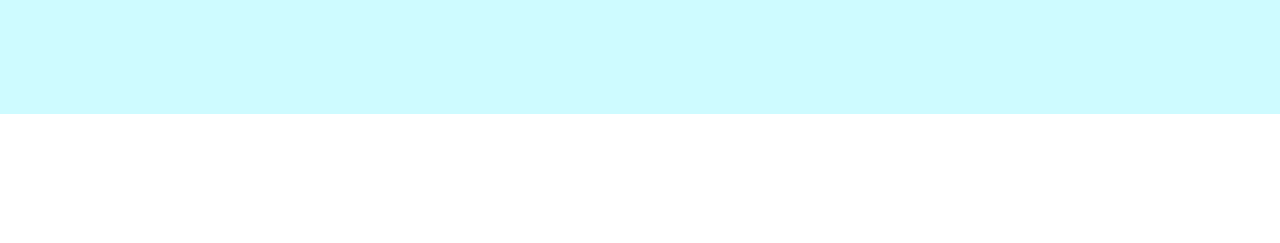
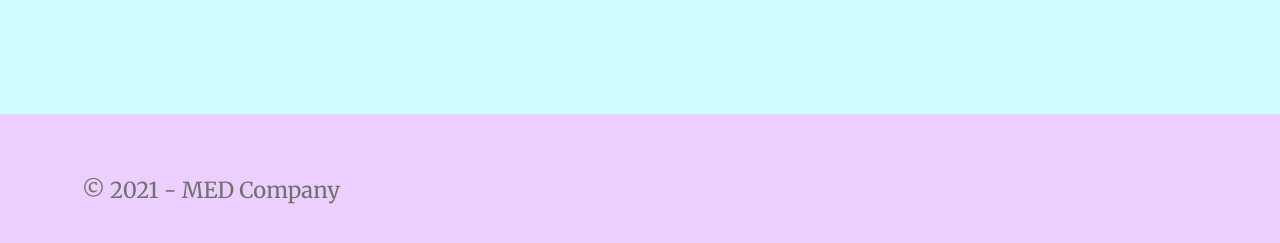
Before and after one commit to ladichriss/a_brand_new_identity, a plain HTML site: page index.html in a window 1280 px wide. Shown: the part 505-748 px from the top of the page. Drawn offline with nearby package versions, Linux system fonts and the light colour scheme.

Commit message:
Inserimento del blocco Conclusivo
Inserimento del blocco conclusivo dal colore rosa con scritta " © 2021 - MED Company "

```diff
--- a/Static/CSS/index.css
+++ b/Static/CSS/index.css
@@ -3,6 +3,9 @@
 @import url(articleText.css);
 @import url(pageTitle.css);
 @import url(button.css);
+@import url(listItem.css);
+@import url(pageSignature.css);
+
 
 .pageTitle {
     background-color: #CEFBFF;
--- /dev/null
+++ b/Static/CSS/listItem.css
@@ -0,0 +1,4 @@
+
+.listItem {
+    none
+}
--- /dev/null
+++ b/Static/CSS/pageSignature.css
@@ -0,0 +1,11 @@
+
+@import url('https://fonts.googleapis.com/css2?family=Merriweather:ital,wght@0,300;0,400;0,700;0,900;1,300;1,400;1,700;1,900&display=swap');
+
+.pageSignature {
+    background-color: #ECCEFF;
+    color: #707070;
+    font-size: 22px;
+    font-family: "Merriweather";
+    padding-top: 60px;
+    padding-bottom: 200px;
+}
--- a/index.html
+++ b/index.html
@@ -39,5 +39,15 @@
 
         </div>
     </div>
+
+    <div class="pageSignature">
+        <div class="container">
+            <div class="row">
+                <div class="col-3">
+                    <p>© 2021  - MED Company</p>
+                </div>
+            </div>
+        </div>
+    </div>
 </body>
 </html>
```
